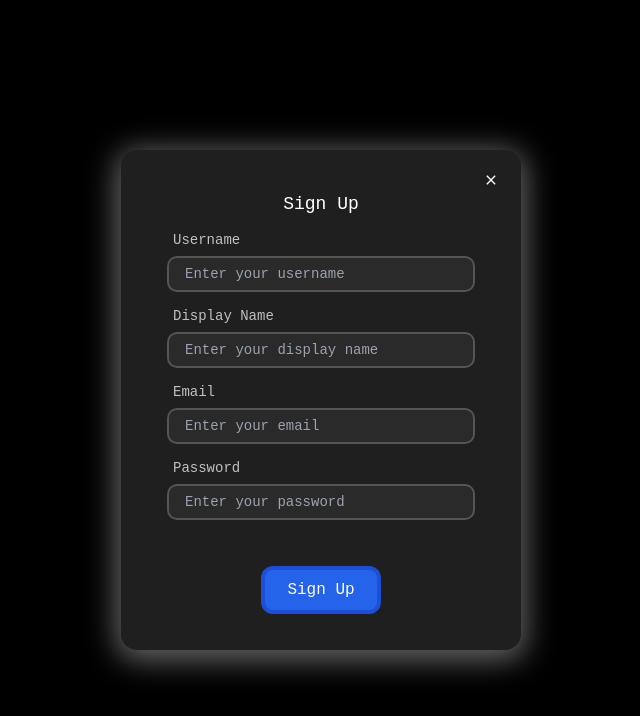
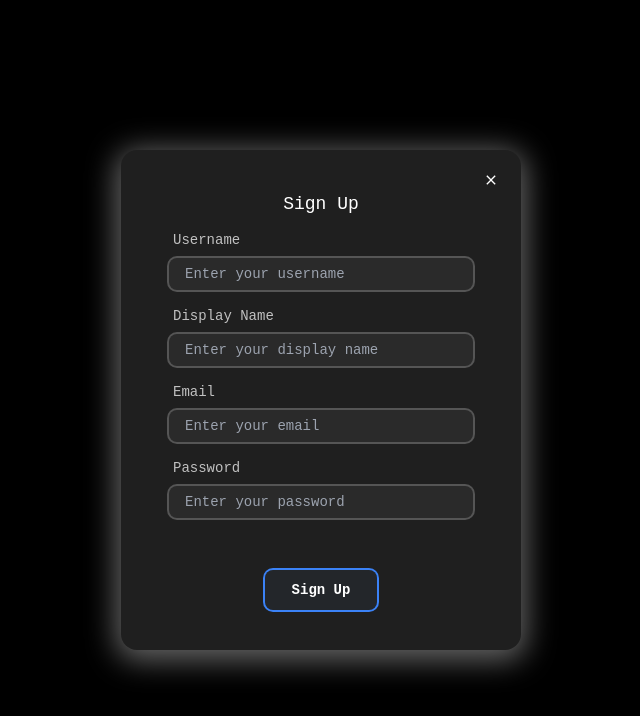
Before and after one commit to Maghish/HiveHole, a Next.js app in the folder client/: page / in a window 1280 px wide. Shown: the top 716 px of the page, without its empty margins (319-959 px from the left). Built offline with nearby package versions, Linux system fonts and the light colour scheme; no server answers.

Commit message:
Modified Button Style

```diff
--- a/client/src/app/components/authForms/SignupForm.tsx
+++ b/client/src/app/components/authForms/SignupForm.tsx
@@ -67,7 +67,7 @@ function SignupForn() {
           </div>
         </div>
 
-        <button className="mt-auto self-center w-28 h-10 rounded-lg px-5 py-2 font-jetbrains-mono-regular bg-blue-600 ring-4 ring-blue-700 text-ModalPrimaryTextColor transition-all ease-linear duration-100 hover:bg-opacity-20 hover:ring-opacity-80">
+        <button className="mt-auto self-center w-28 h-10 rounded-lg px-5 py-2 font-jetbrains-mono-bold text-sm bg-[#334155] bg-opacity-20 ring-2 ring-blue-500 text-ModalPrimaryTextColor transition-all ease-linear duration-100 hover:bg-opacity-60 hover:ring-opacity-80">
           Sign Up
         </button>
       </form>
```
